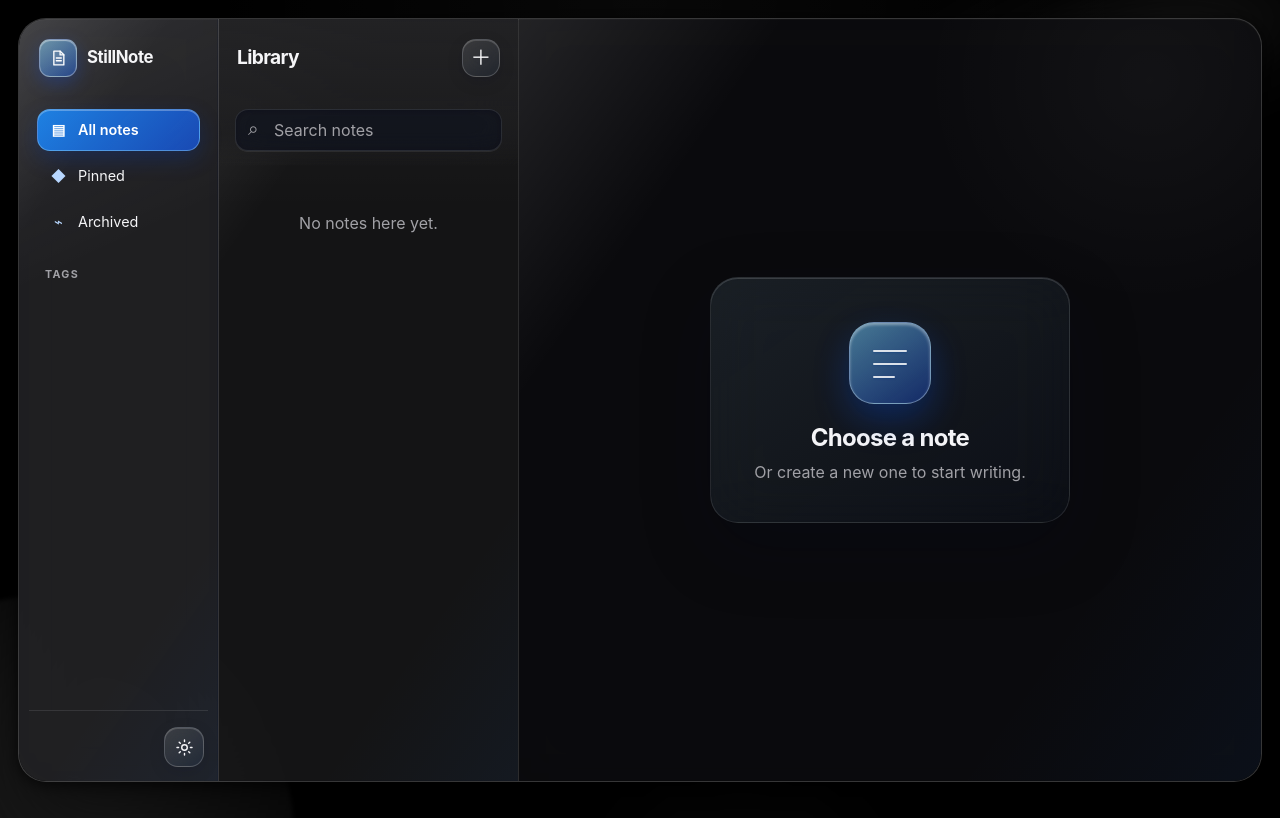
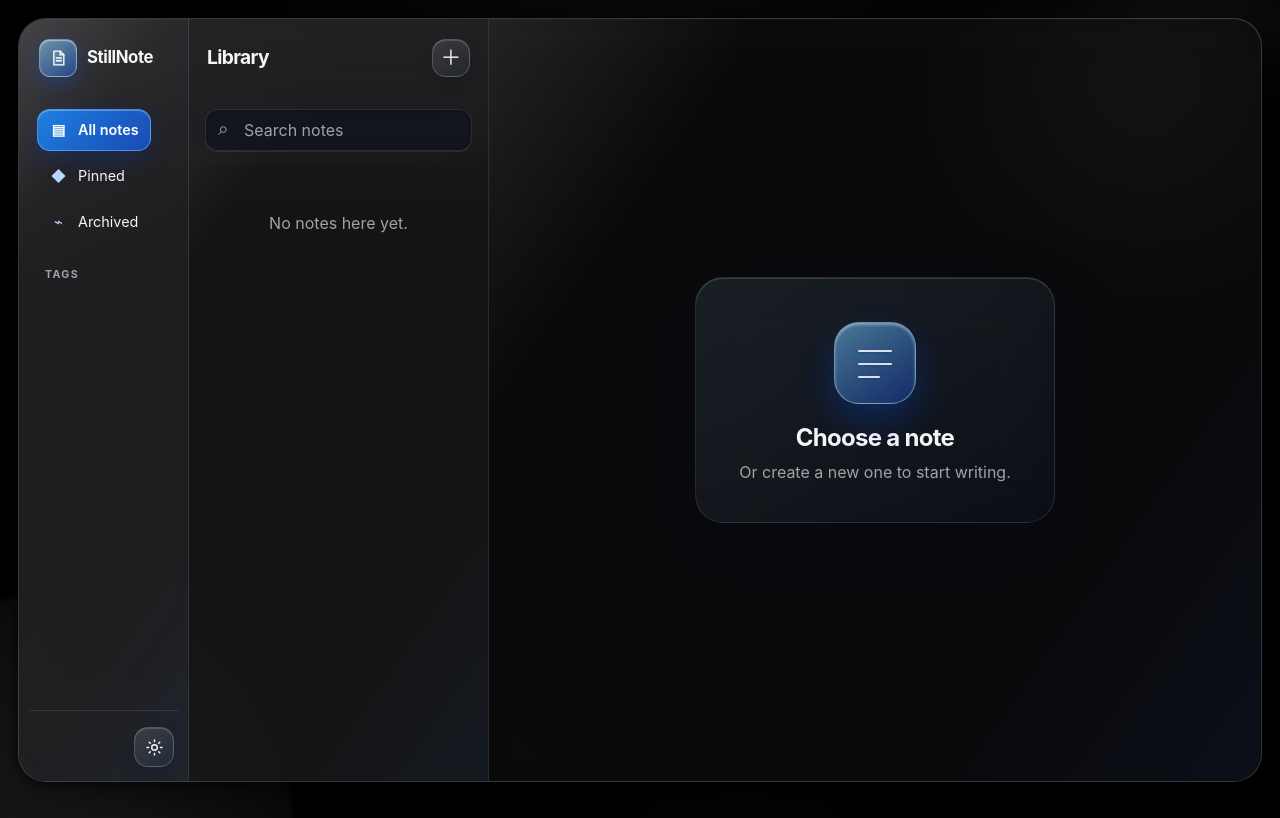
Before and after one commit to PeasantL/StillNote, a Flask app: page / in a window 1280 px wide. Run offline with Flask 3, Linux system fonts and the light colour scheme; data that the repository does not hold is empty; some libraries are stand-ins or nearby versions.

Commit message:
Fit sidebar navigation to its labels

```diff
--- a/static/style.css
+++ b/static/style.css
@@ -73,7 +73,7 @@ button { -webkit-tap-highlight-color: transparent; }
   position: relative;
   z-index: 1;
   display: grid;
-  grid-template-columns: 200px 300px minmax(0, 1fr);
+  grid-template-columns: 170px 300px minmax(0, 1fr);
   width: calc(100% - 36px);
   height: calc(100vh - 36px);
   max-width: 1480px;
@@ -119,6 +119,7 @@ button { -webkit-tap-highlight-color: transparent; }
   padding: 0 20px;
 }
 .sidebar-top + .nav-pills { margin-top: 12px; }
+.sidebar-top + .nav-pills .nav-link { width: fit-content; }
 .brand { display: inline-flex; align-items: center; gap: 10px; color: var(--qn-text); font-size: 1.05rem; font-weight: 700; letter-spacing: -.025em; }
 .brand:hover { color: var(--qn-text); }
 .brand-mark {
```
